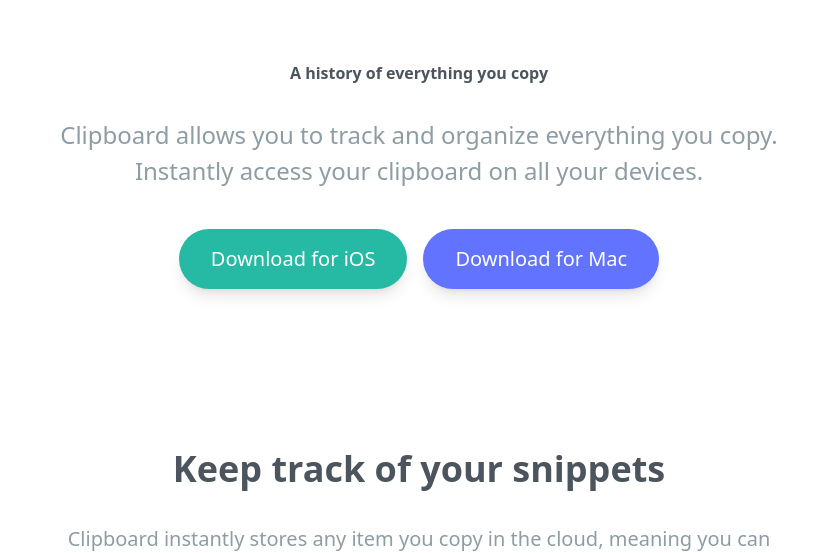
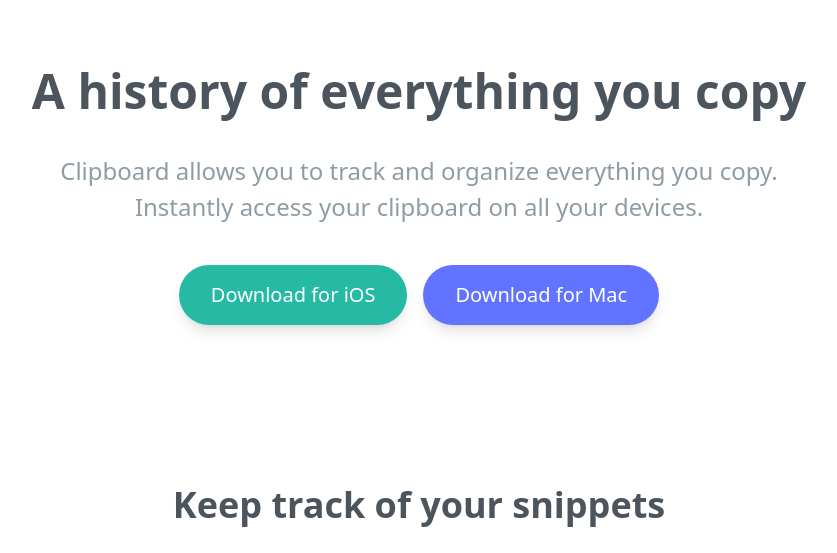
Before and after one commit to AHMED0EID/Clipboard-History-Management-Too, a website built with Vite: page index.html in a window 1280 px wide. Shown: the part 256-809 px from the top of the page, without its empty margins (221-1058 px from the left). Built offline with nearby package versions, Linux system fonts and the light colour scheme; files whose address does not match are found by name.

Commit message:
Add styles for h1 element in style.css

```diff
--- a/src/style.css
+++ b/src/style.css
@@ -20,6 +20,10 @@
   h2,
   h3 {
     @apply font-bold text-darkGrayishBlue mb-8;
+  }
+
+  h1 {
+    @apply text-4xl md:text-5xl leading-tight;
   }
 
   h2 {
```
